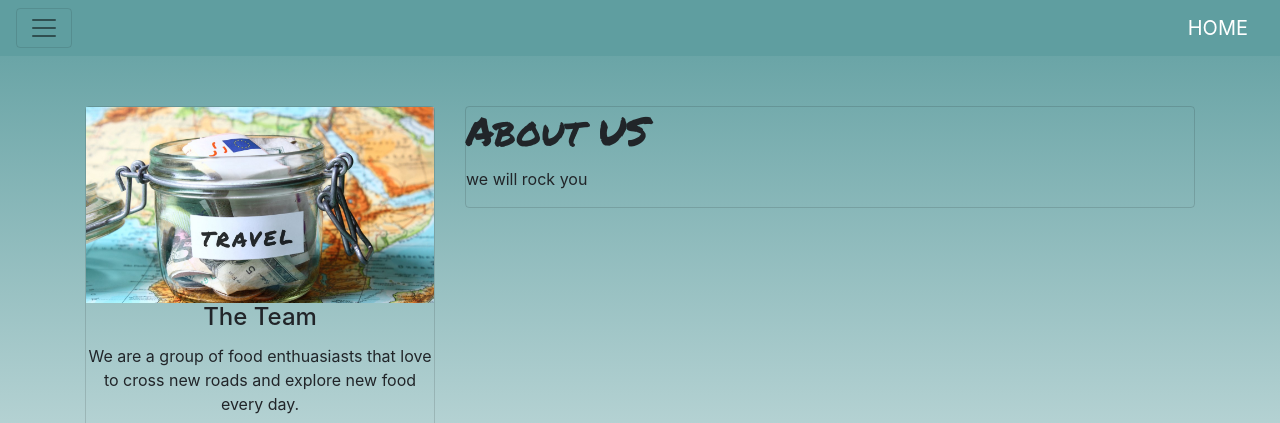
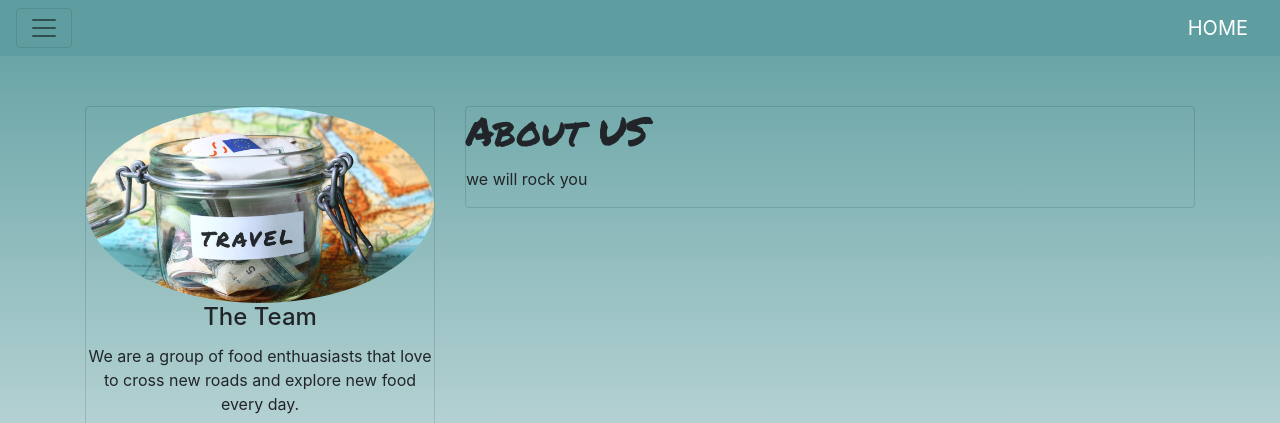
Before and after one commit to tcups/tcups.github.io, a plain HTML site: page about.html in a window 1280 px wide. Shown: the top 423 px of the page. Drawn offline with nearby package versions, Linux system fonts and the light colour scheme.

Commit message:
Add files via upload

```diff
--- a/about.html
+++ b/about.html
@@ -10,6 +10,7 @@
       <link rel="stylesheet" type="text/css" href="styles/about.css">
       <link href="https://maxcdn.bootstrapcdn.com/font-awesome/4.7.0/css/font-awesome.min.css" rel="stylesheet" integrity="sha384-wvfXpqpZZVQGK6TAh5PVlGOfQNHSoD2xbE+QkPxCAFlNEevoEH3Sl0sibVcOQVnN" crossorigin="anonymous">
       <link href="https://fonts.googleapis.com/css?family=Permanent+Marker" rel="stylesheet">
+      <link rel="stylesheet" href="https://cdnjs.cloudflare.com/ajax/libs/animate.css/3.5.2/animate.min.css">
 </head>
 <body>
 	<nav class="navbar navbar-toggleable-md navbar-light bg-faded">
@@ -51,7 +52,7 @@
 			<div class="col-md-4">
 				<div class="card text-center transparent">
 					<div class="card-block">
-						<img class="profile" src="imgs/3.jpg">
+						<img class="profile rounded-circle profile-pic animated pulse infinite" src="imgs/3.jpg">
 						<h4 class="name card-title">The Team</h4>
 						<p class="description"> We are a group of food enthuasiasts that love to cross new roads and explore new food every day.</p>
 							<div class="card-footer">
```
Also changed, not shown: index.html (+1 -0 lines).
